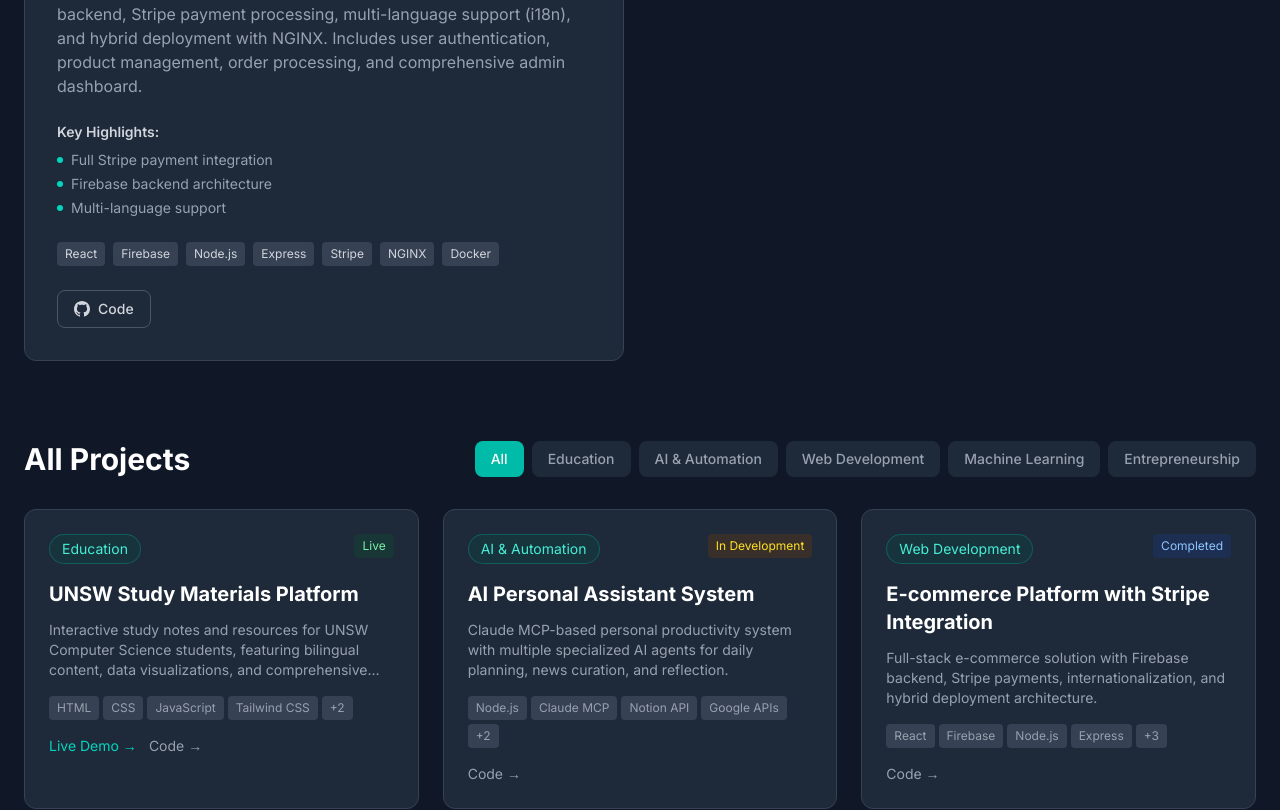
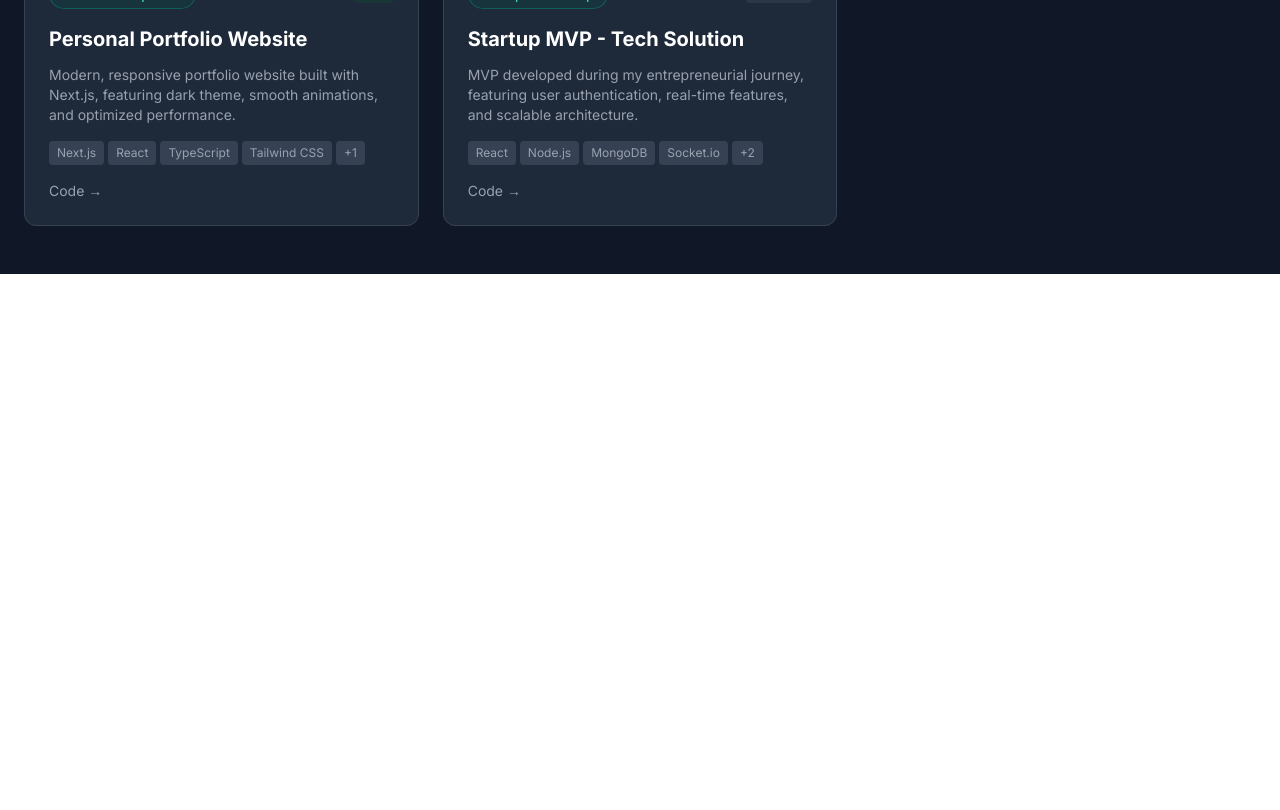
Before and after one commit to EdwinJia1/personal-website, a Next.js app: page /projects in a window 1280 px wide. Shown: the part 1780-2590 px from the top of the page. After the commit the page ends 2054 px from the top, so only its background shows below. Built offline with nearby package versions, Linux system fonts and the light colour scheme.

Commit message:
Remove e-commerce project; reflect accurate project list and copy

```diff
--- a/src/app/page.tsx
+++ b/src/app/page.tsx
@@ -44,13 +44,6 @@
     description: "Claude MCP-based system with specialized agents for productivity and automation.",
     technologies: ["Node.js", "Claude MCP", "TypeScript"],
     status: "In Development",
-    link: "/projects"
-  },
-  {
-    title: "E-commerce Platform",
-    description: "Full-stack solution with Stripe payments and Firebase backend.",
-    technologies: ["React", "Firebase", "Stripe"],
-    status: "Completed",
     link: "/projects"
   }
 ];
--- a/src/app/projects/page.tsx
+++ b/src/app/projects/page.tsx
@@ -46,25 +46,6 @@
   },
   {
     id: 3,
-    title: "E-commerce Platform with Stripe Integration",
-    description: "Full-stack e-commerce solution with Firebase backend, Stripe payments, internationalization, and hybrid deployment architecture.",
-    longDescription: "A complete e-commerce platform featuring Firebase Functions backend, Stripe payment processing, multi-language support (i18n), and hybrid deployment with NGINX. Includes user authentication, product management, order processing, and comprehensive admin dashboard.",
-    technologies: ["React", "Firebase", "Node.js", "Express", "Stripe", "NGINX", "Docker"],
-    category: "Web Development",
-    featured: true,
-    status: "Completed",
-    githubUrl: "#",
-    imageUrl: "/api/placeholder/600/400",
-    highlights: [
-      "Full Stripe payment integration",
-      "Firebase backend architecture",
-      "Multi-language support",
-      "Docker containerization",
-      "NGINX load balancing"
-    ]
-  },
-  {
-    id: 4,
     title: "Machine Learning Portfolio",
     description: "Collection of ML projects exploring various algorithms, from computer vision to natural language processing.",
     longDescription: "A comprehensive portfolio of machine learning projects showcasing different algorithms and applications. Includes image classification models, sentiment analysis systems, recommendation engines, and time series forecasting models built with TensorFlow and PyTorch.",
@@ -167,7 +148,7 @@
                 Projects
               </h1>
               <p className="text-xl text-gray-400 max-w-3xl mx-auto">
-                A showcase of my technical projects, from educational platforms and AI systems to e-commerce solutions.
+                A showcase of my technical projects, from educational platforms and AI systems to modern web applications.
                 Each project represents a unique challenge and learning experience.
               </p>
             </motion.div>
```
